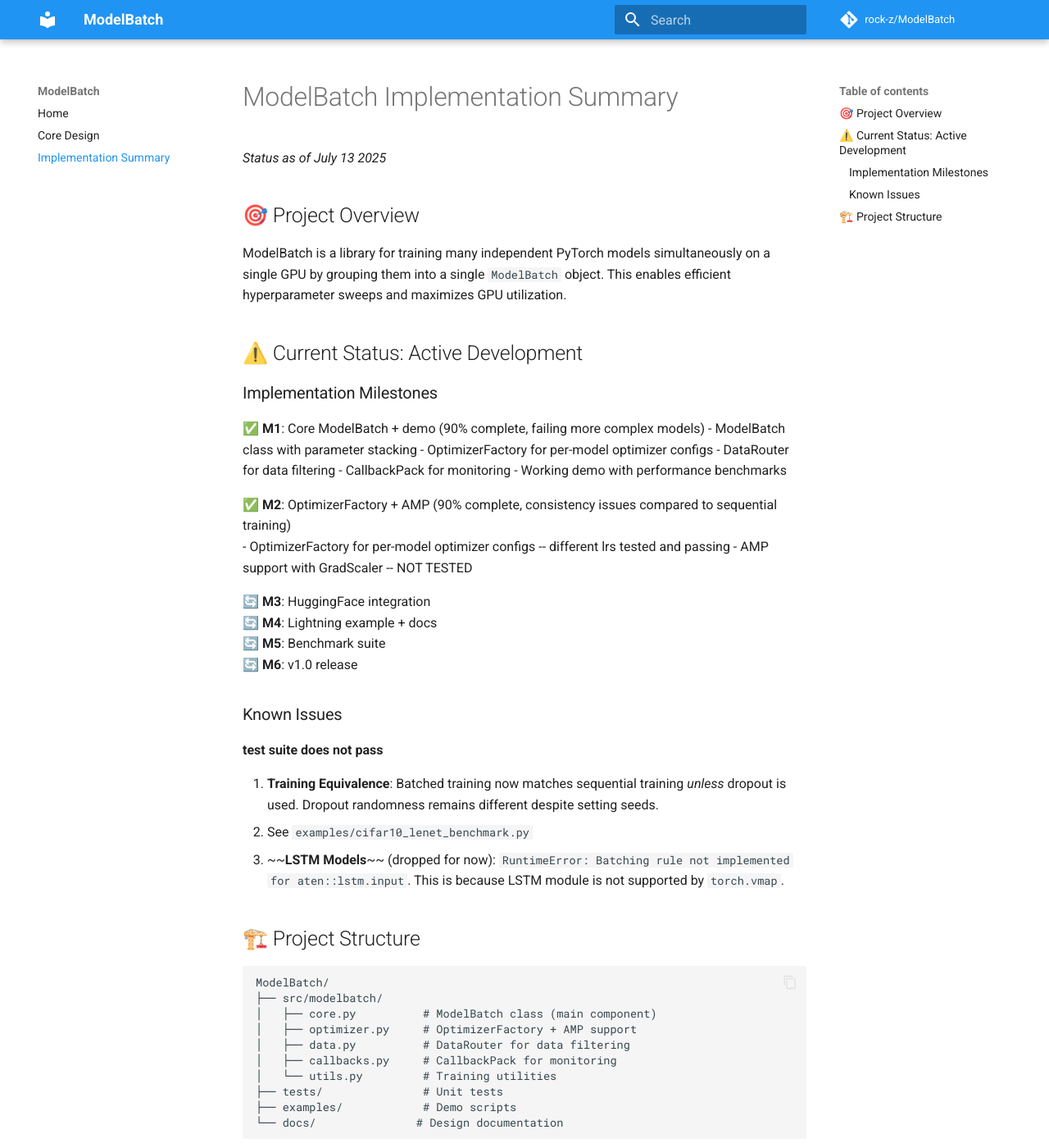
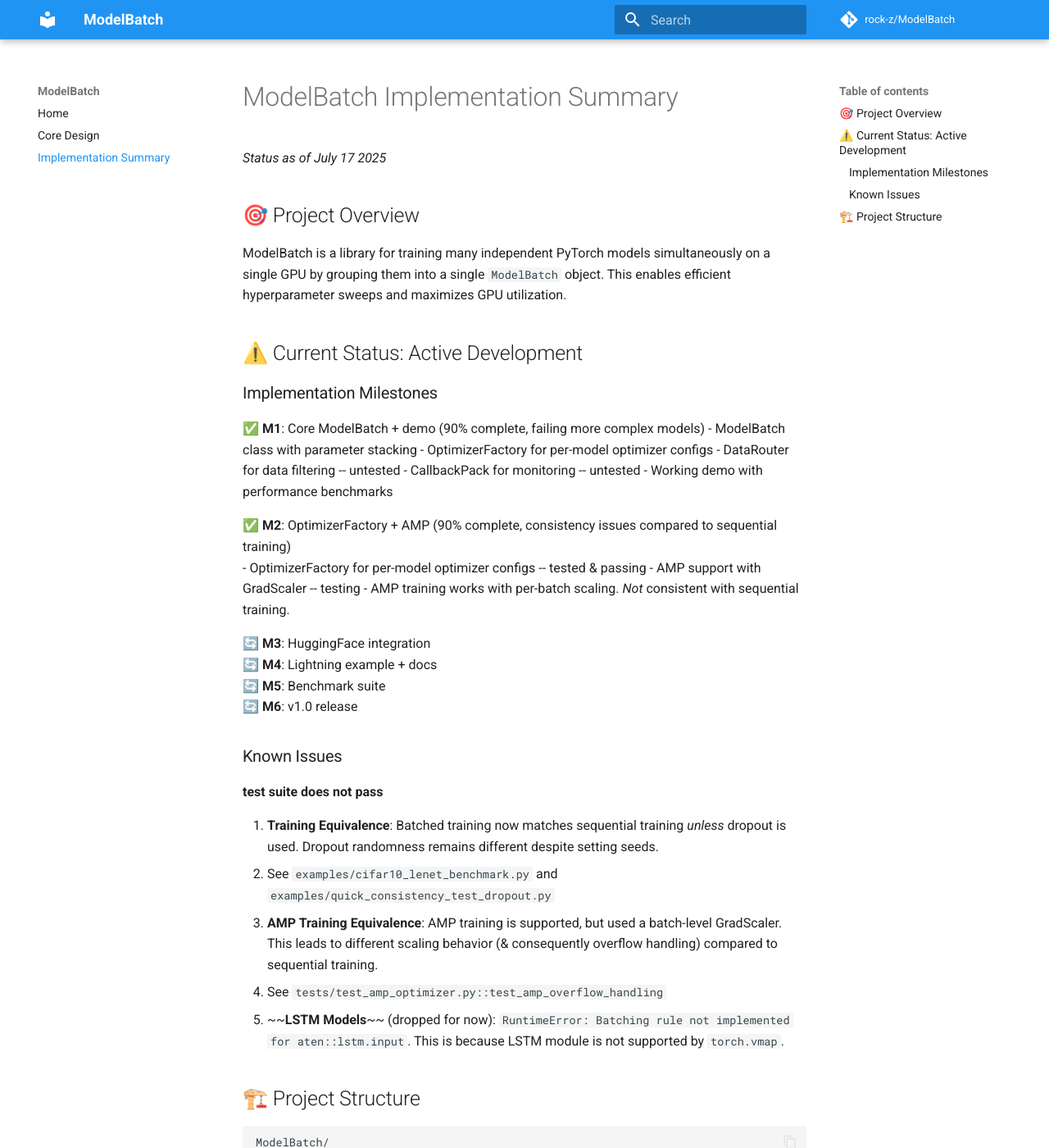
Before and after one commit to Rock-Z/ModelBatch, an MkDocs documentation site: the page built from docs/IMPLEMENTATION_SUMMARY.md, in a window 1280 px wide and 1400 px high. Shown: the whole window at 82% size. Built offline with MkDocs 1.6.1 and Material for MkDocs 9.7.7, drawn with Linux system fonts in a browser that asks for light colours; comment, search, counter and statistics services are not loaded.

```diff
--- a/docs/IMPLEMENTATION_SUMMARY.md
+++ b/docs/IMPLEMENTATION_SUMMARY.md
@@ -1,6 +1,6 @@
 # ModelBatch Implementation Summary
 
-*Status as of July 13 2025*
+*Status as of July 17 2025*
 
 ## 🎯 Project Overview
 ModelBatch is a library for training many independent PyTorch models simultaneously on a single GPU by grouping them into a single `ModelBatch` object. This enables efficient hyperparameter sweeps and maximizes GPU utilization.
@@ -12,13 +12,14 @@
 ✅ **M1**: Core ModelBatch + demo (90% complete, failing more complex models)
   - ModelBatch class with parameter stacking
   - OptimizerFactory for per-model optimizer configs
-  - DataRouter for data filtering
-  - CallbackPack for monitoring
+  - DataRouter for data filtering -- untested
+  - CallbackPack for monitoring -- untested
   - Working demo with performance benchmarks
 
 ✅ **M2**: OptimizerFactory + AMP (90% complete, consistency issues compared to sequential training)
-  - OptimizerFactory for per-model optimizer configs -- different lrs tested and passing
-  - AMP support with GradScaler -- NOT TESTED
+  - OptimizerFactory for per-model optimizer configs -- tested & passing
+  - AMP support with GradScaler -- testing
+    - AMP training works with per-batch scaling. *Not* consistent with sequential training.
 
 🔄 **M3**: HuggingFace integration
 🔄 **M4**: Lightning example + docs
@@ -29,8 +30,10 @@
 **test suite does not pass**
 
 1. **Training Equivalence**: Batched training now matches sequential training *unless* dropout is used. Dropout randomness remains different despite setting seeds.
-   - See `examples/cifar10_lenet_benchmark.py`
-2. ~~**LSTM Models**~~ (dropped for now): `RuntimeError: Batching rule not implemented for aten::lstm.input`. This is because LSTM module is not supported by `torch.vmap`.
+   - See `examples/cifar10_lenet_benchmark.py` and `examples/quick_consistency_test_dropout.py`
+2. **AMP Training Equivalence**: AMP training is supported, but used a batch-level GradScaler. This leads to different scaling behavior (& consequently overflow handling) compared to sequential training.
+   - See `tests/test_amp_optimizer.py::test_amp_overflow_handling`
+3. ~~**LSTM Models**~~ (dropped for now): `RuntimeError: Batching rule not implemented for aten::lstm.input`. This is because LSTM module is not supported by `torch.vmap`.
 
 ## 🏗️ Project Structure
 
```
Also changed, not shown: docs/design.md (deleted, +0 -112 lines), 2 other files.
